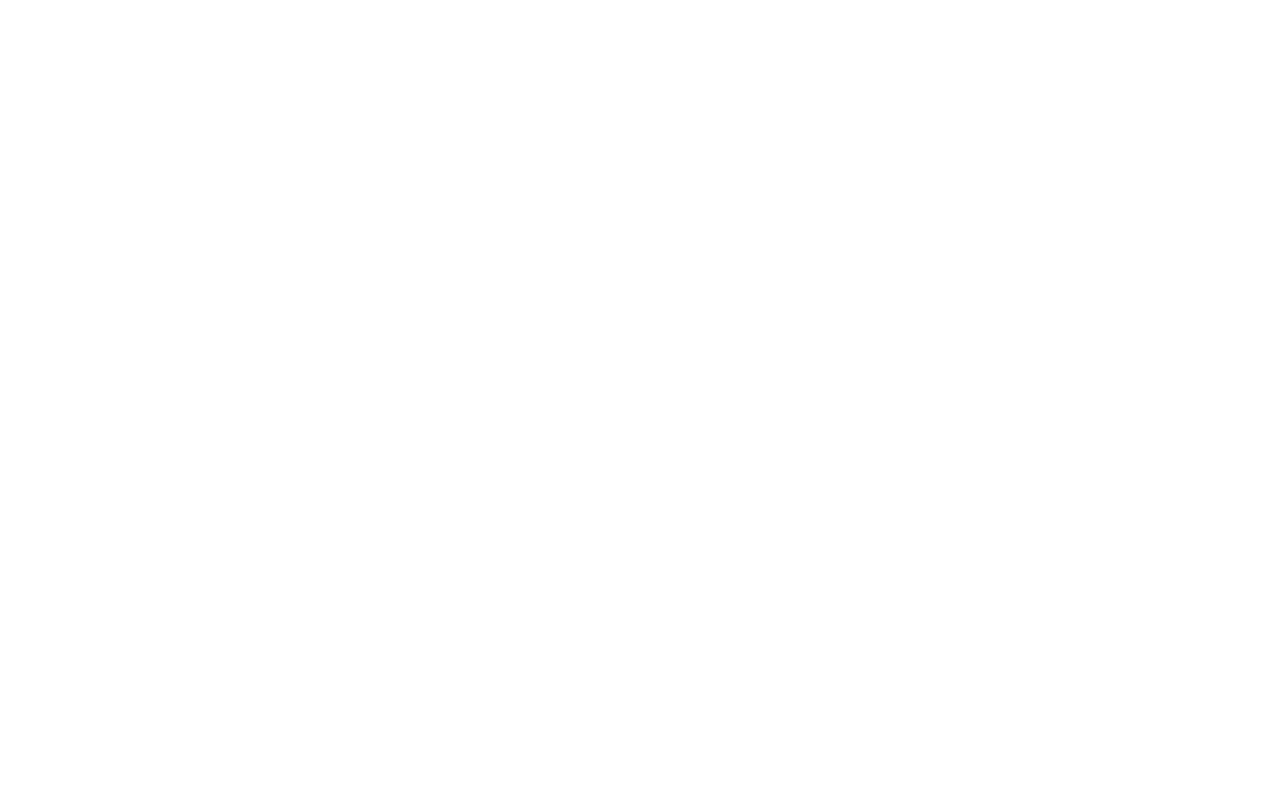
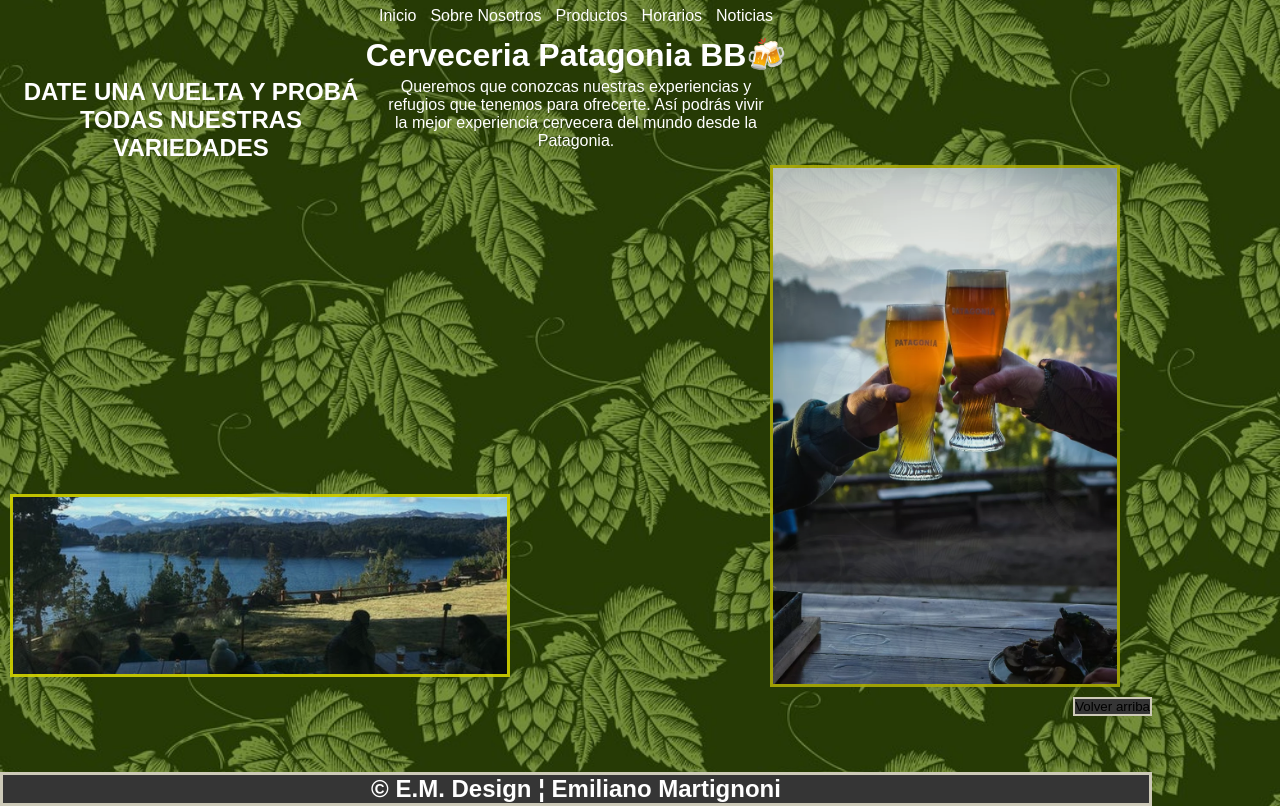
Before and after one commit to EMartignoni/Cerveceria-Patagonia, a plain HTML site: page index.html in a window 1280 px wide. Drawn offline with Linux system fonts and the light colour scheme.

Commit message:
cambios inicio

```diff
--- a/estilos.css
+++ b/estilos.css
@@ -3,3 +3,130 @@
     margin: 0;
     box-sizing: border-box;
 }
+body{
+    width: 90%;
+    background-image: url(img/BG4.jpg);
+    background-position: center;
+    background-repeat: no-repeat;
+    background-size: cover;
+    font-family: 'Poppins', sans-serif;
+}
+
+nav ul{
+    display: flex;
+    justify-content: center;
+    list-style: none;
+    padding: 7px;
+}
+
+ul li >a{
+    padding: 7px;
+    text-decoration: none;
+    color: rgb(255, 255, 255);
+}
+
+ul li>a:hover{
+    text-decoration: underline;
+    color: rgb(227, 212, 0);
+    scale: 1.1;
+}
+
+h1{
+    justify-content: center;
+    text-align: center;
+    color: white;
+    margin: 4px;
+}
+
+.inicio {
+    display: grid;
+    grid-template-columns: 1fr 1fr 1fr;
+    grid-template-rows: min-content min-content min-content min-content min-content min-content min-content;
+    gap: 3px 3px;
+    grid-template-areas:
+    "inicio__subtitulo inicio__parrafo ..."
+    "... ... inicio__img1"
+    "inicio__img2 inicio__img2 inicio__img1"
+    "... ... ..."
+    "... ... inicio__boton"
+    ;
+}
+
+.inicio .inicio__subtitulo{
+    grid-area: inicio__subtitulo;
+    text-align: center;
+    color: white;
+}
+
+.inicio .inicio__parrafo{
+    grid-area: inicio__parrafo;
+    text-align: center;
+    color: white;
+}
+
+.inicio .inicio__img1{
+    grid-area: inicio__img1;
+
+}
+
+.inicio__img1 img{
+border: solid 3px rgb(171, 171, 5);
+opacity: .9;
+width: 350px;
+}
+.inicio__img1 img:hover{
+    opacity: 1;
+    border: solid 3px rgb(209, 209, 0);
+    scale: 1.1;
+}
+
+.inicio .inicio__img2{
+    grid-area: inicio__img2;
+}
+
+.inicio__img2 img{
+    border: solid 3px rgb(209, 209, 0);
+    width: 500px;
+    opacity: .9;
+    text-align: center;
+    justify-items: center;
+    margin: 10px;
+}
+.inicio__img2 img:hover{
+    opacity: 1;
+    border: solid 3px rgb(209, 209, 0);
+    scale: 1.1;
+}
+
+.inicio .inicio__boton{
+    grid-area: inicio__boton;
+    text-align: end;
+}
+.inicio .inicio__boton button{
+    border: solid 2px rgb(205, 202, 184);
+    background-color: rgb(53, 53, 53);
+}
+.inicio .inicio__boton button:hover{
+    cursor: pointer;
+    height: 25px;
+    background: rgb(31, 83, 24);
+    scale: 1.1;
+    color: white;
+    border: solid rgb(255, 226, 37) 1px;
+    border-radius: 5px;
+}
+
+
+/* Footer */
+footer{
+    border: solid 3px rgb(205, 202, 184);
+    background-color: rgb(53, 53, 53);
+    width: 100%;
+    margin-bottom: 0;
+    margin-top: 50px;
+    }
+    footer h2{
+        display: flex;
+        color: white;
+        justify-content: center;
+    }
--- a/index.html
+++ b/index.html
@@ -5,9 +5,57 @@
     <meta http-equiv="X-UA-Compatible" content="IE=edge">
     <meta name="viewport" content="width=device-width, initial-scale=1.0">
     <link rel="stylesheet" href="estilos.css">
+    <link rel="preconnect" href="https://fonts.googleapis.com">
+<link rel="preconnect" href="https://fonts.gstatic.com" crossorigin>
+    <link rel="shortcut icon" href="img/iconopatagonia.jpg" type="image/x-icon">
     <title>PatagoniaBB</title>
 </head>
 <body>
+    <header>
+        <nav>
+            <ul>
+                <li>
+                    <a href="index.html" id="arriba">Inicio</a>
+                </li>
+                <li>
+                    <a href="sobrenos.html">Sobre Nosotros</a>
+                </li>
+                <li>
+                    <a href="productos.html">Productos</a>
+                </li>
+                <li>
+                    <a href="horarios.html">Horarios</a>
+                </li>
+                <li>
+                    <a href="noticias.html">Noticias</a>
+                </li>
+            </ul>
+        </nav>
+        <h1>Cerveceria Patagonia BB🍻</h1>
+    </header>
+    <main>
+        <div class="inicio">
+            <div class="inicio__subtitulo">
+                <h2>DATE UNA VUELTA Y PROBÁ TODAS NUESTRAS VARIEDADES</h2>
+            </div>
+            <div class="inicio__parrafo">
+                <p>
+                    Queremos que conozcas nuestras experiencias y refugios que tenemos para ofrecerte. Así podrás vivir la mejor experiencia cervecera del mundo desde la Patagonia.</p>
+            </div>
+            <div class="inicio__img1">
+                <img src="img/Intro.jpg" alt="Brindis de cervezas">
+            </div>
+            <div class="inicio__img2">
+                <img src="img/img2.jpg" alt="Paisaje Bariloche">
+            </div>
+            <a class="inicio__boton" href="#arriba"><button>Volver arriba</button></a>
+        </div>
 
+    </main>
+    <footer>
+        <div class="comun footer">
+            <h2>&copy; E.M. Design   ¦   Emiliano Martignoni</h2>
+        </div>
+    </footer>
 </body>
 </html>
```
Also changed, not shown: horarios.html (added), noticias.html (added), productos.html (added), sobrenos.html (added).
